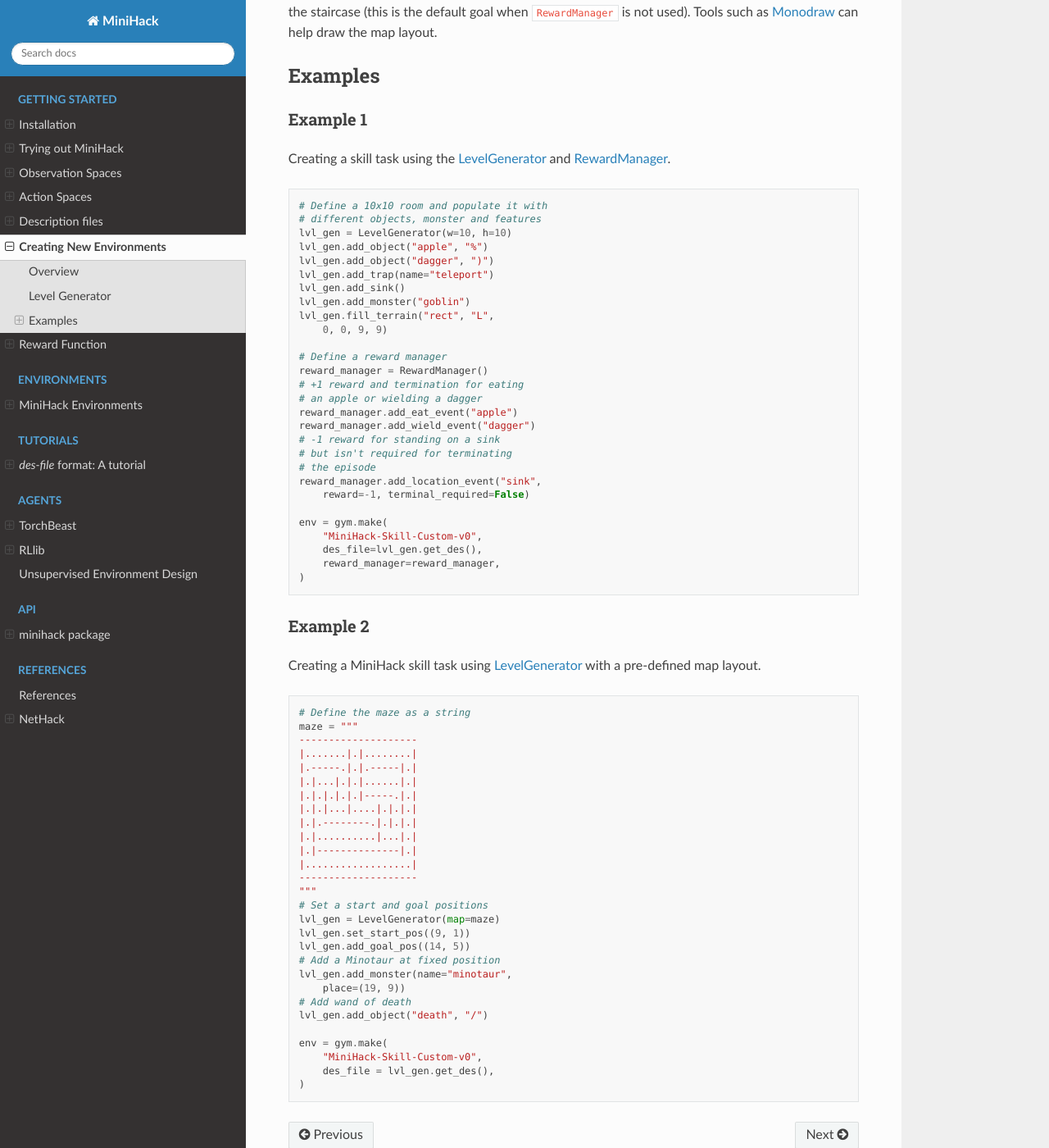
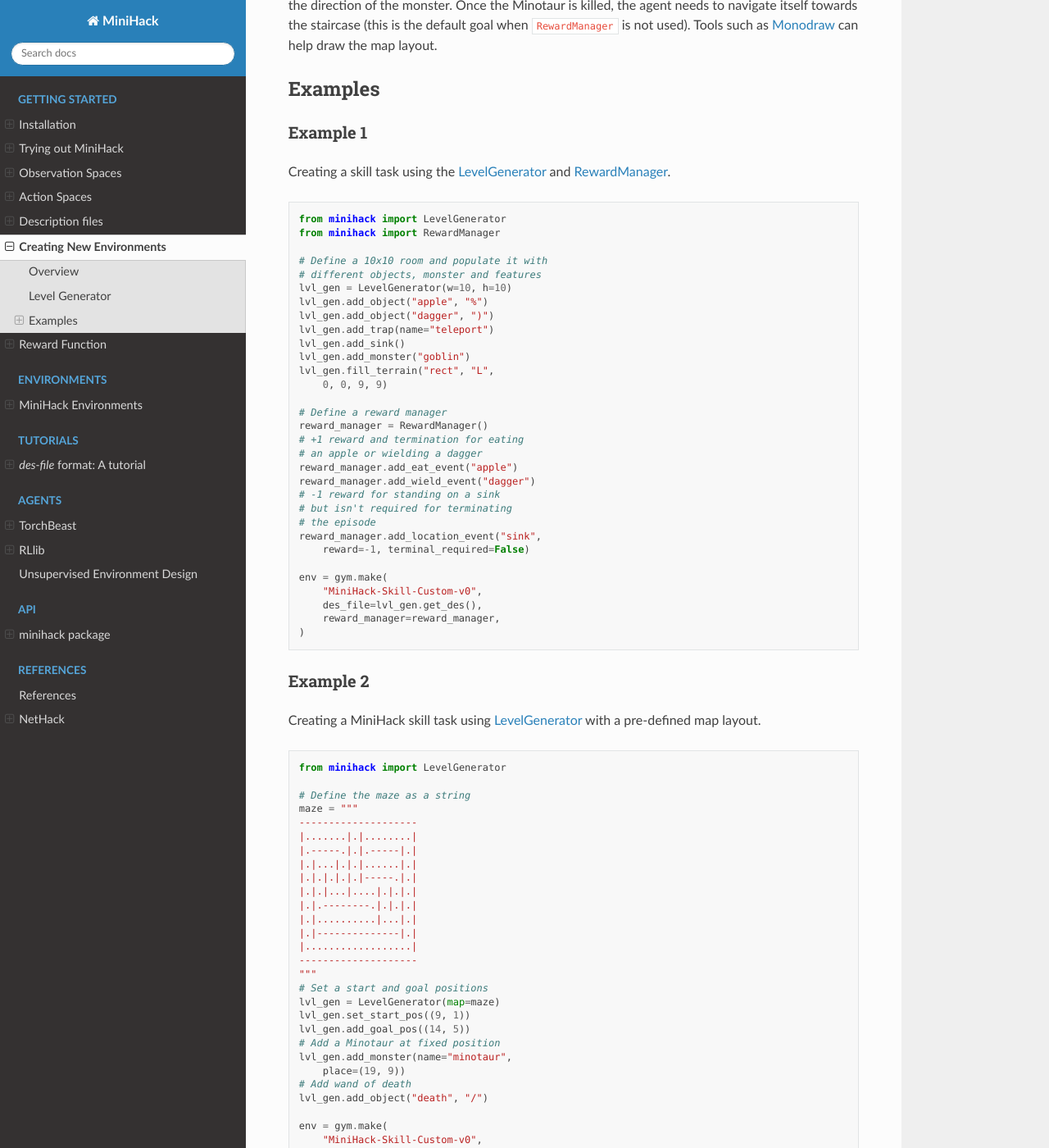
Before and after one commit to facebookresearch/minihack, a Sphinx documentation site: the page built from docs/getting-started/interface.md, in a window 1280 px wide and 1400 px high, scrolled down 2179 px. Shown: the whole window at 82% size. Built offline with Sphinx 7.4.7 and the Read the Docs theme 2.0.0, drawn with Linux system fonts in a browser that asks for light colours; pages that are not in the unit, such as notebooks, are missing from menus; some of the changed text lies outside the part shown.

Commit message:
Update interface.md

````diff
--- a/docs/getting-started/interface.md
+++ b/docs/getting-started/interface.md
@@ -12,6 +12,7 @@
 ```python
 import gym
 import minihack
+
 des_file = """
 MAZE: "mylevel",' '
 GEOMETRY:center,center
@@ -43,14 +44,14 @@
 
 ```python
 from minihack import MiniHackNavigation
-from gym.envs import registration
+from minihack.envs import register
 
 class MiniHackNewTask(MiniHackNavigation):
     def __init__(self, *args, des_file, **kwargs):
         kwargs["max_episode_steps"] = kwargs.pop("max_episode_steps", 1000)
         super().__init__(*args, des_file=des_file, **kwargs)
 
-registration.register(
+register(
     id="MiniHack-NewTask-v0",
     entry_point="path.to.file:MiniHackNewTask", # use the actual the path
 )
@@ -75,6 +76,9 @@
 Creating a skill task using the [LevelGenerator](../api/minihack.html#minihack.LevelGenerator) and [RewardManager](../api/minihack.html#minihack.RewardManager).
 
 ```python
+from minihack import LevelGenerator
+from minihack import RewardManager
+
 # Define a 10x10 room and populate it with
 # different objects, monster and features
 lvl_gen = LevelGenerator(w=10, h=10)
@@ -110,6 +114,8 @@
 Creating a MiniHack skill task using [LevelGenerator](../api/minihack.html#minihack.LevelGenerator) with a pre-defined map layout.
 
 ```python
+from minihack import LevelGenerator
+
 # Define the maze as a string
 maze = """
 --------------------
````
